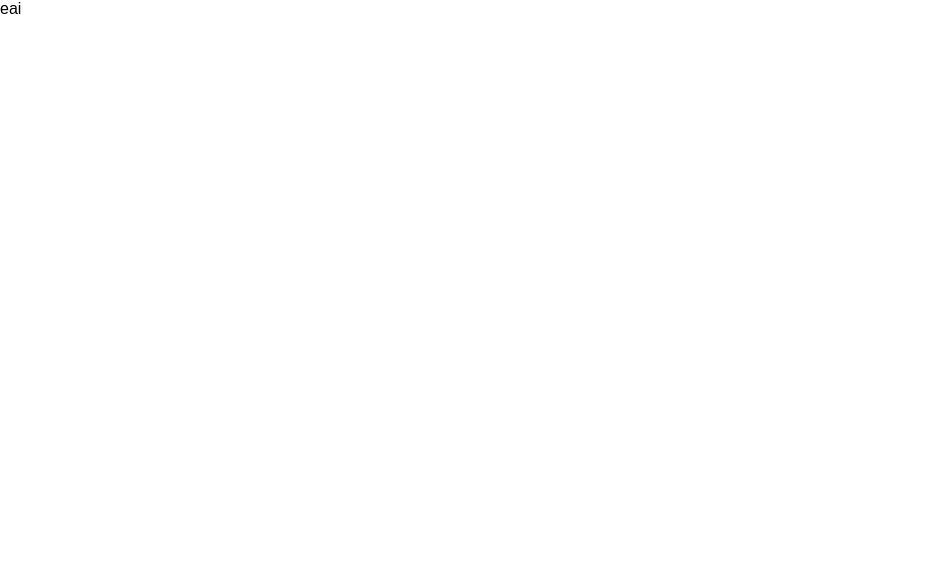
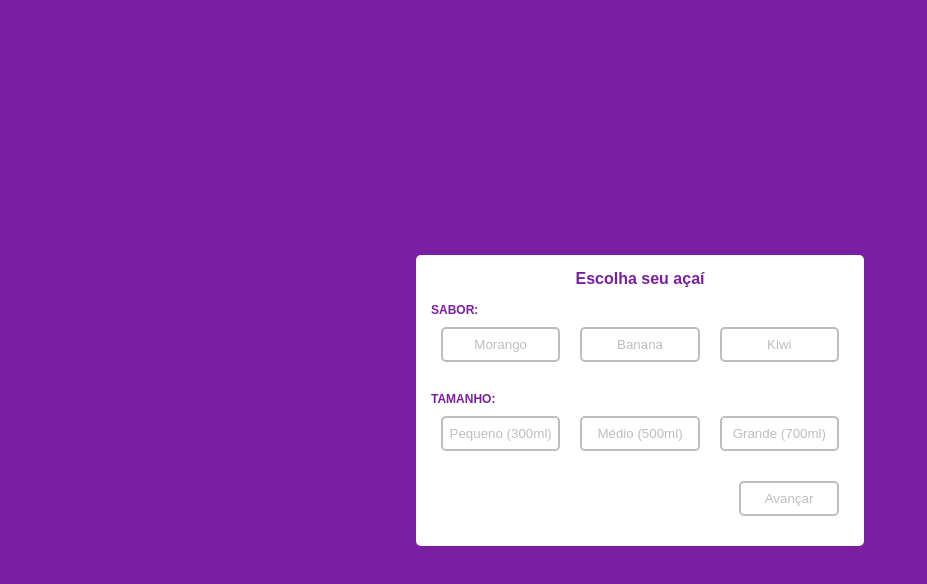
Before and after one commit to talita-aya/acai-order, a React (Create React App) app in the folder teste/: page / in a window 1280 px wide. Shown: the top 584 px of the page, without its empty margins (0-927 px from the left). Built offline with nearby package versions, Linux system fonts and the light colour scheme.

Commit message:
first page model

```diff
--- a/teste/src/pages/ChooseAcai/index.js
+++ b/teste/src/pages/ChooseAcai/index.js
@@ -4,9 +4,34 @@ import './style.css';
 
 const index = () => {
   return (
-    <div>
-      eai
-    </div>
+    <>
+      <div className="container">
+        <div className="content">
+          <h1>Escolha seu açaí</h1>
+
+          <div className="options">
+            <p>SABOR:</p>
+            <div className="button">
+              <button>Morango</button>
+              <button>Banana</button>
+              <button>Kiwi</button>
+            </div>
+
+            <p>TAMANHO:</p>
+            <div className="button">
+              <button>Pequeno (300ml)</button>
+              <button>Médio (500ml)</button>
+              <button>Grande (700ml)</button>
+            </div>
+
+            <div className="continue">
+              <button>Avançar</button>
+            </div>
+
+          </div>
+        </div>
+      </div>
+    </>
   );
 }
 
--- a/teste/src/pages/ChooseAcai/style.css
+++ b/teste/src/pages/ChooseAcai/style.css
@@ -0,0 +1,84 @@
+.container {
+  width: 100vw;
+  height: 100vh;
+  background-color: #7B1FA2;
+  display: flex;
+  align-items: center;
+  justify-content: center;
+}
+
+.content{
+  width: 35%;
+  background-color: #fff;
+  padding: 15px;
+  border-radius: 5px;
+  font-size: 12px;
+}
+
+.content h1 {
+  text-align: center;
+  font-weight: bold;
+  color: #7B1FA2;
+  font-size: 16px;
+}
+
+.options {
+  display: flex;
+  flex-direction: column;
+  margin: 15px 0;
+}
+
+.options p {
+  font-weight: bold;
+  color: #7B1FA2;
+  margin-bottom: 10px;
+}
+
+.button {
+  width: 100%;
+  display: flex;
+  justify-content: space-between;
+  margin-bottom: 30px;
+}
+
+.button button {
+  background-color: #fff;
+  border: 2px solid #BEBEBE;
+  color: #BEBEBE;
+  border-radius: 5px;
+  flex: 1;
+  margin: 0 10px;
+  padding: 8px 0;
+  cursor: pointer;
+}
+
+.button button:hover {
+  background-color: #8f8f8f;
+  border-color: #8f8f8f;
+  color: #fff;
+}
+
+.continue {
+  width: 100%;
+  height: 35px;
+  display: flex;
+  justify-content: flex-end;
+}
+
+.continue button {
+  width: 100px;
+  height: 100%;
+  background-color: #fff;
+  border: 2px solid #BEBEBE;
+  color: #BEBEBE;
+  border-radius: 5px;
+  cursor: pointer;
+  margin: 0 10px;
+}
+
+
+.continue button:hover {
+  background-color: #fff;
+  border-color: #7B1FA2;
+  color: #7B1FA2;
+}
```
